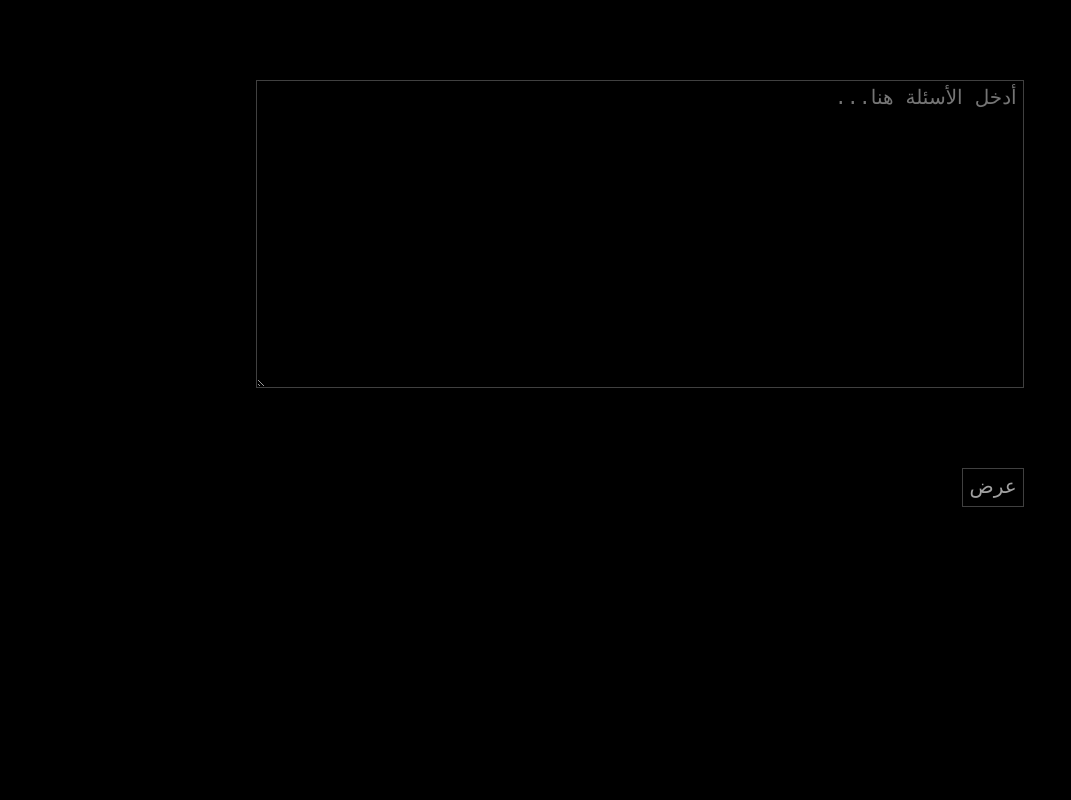
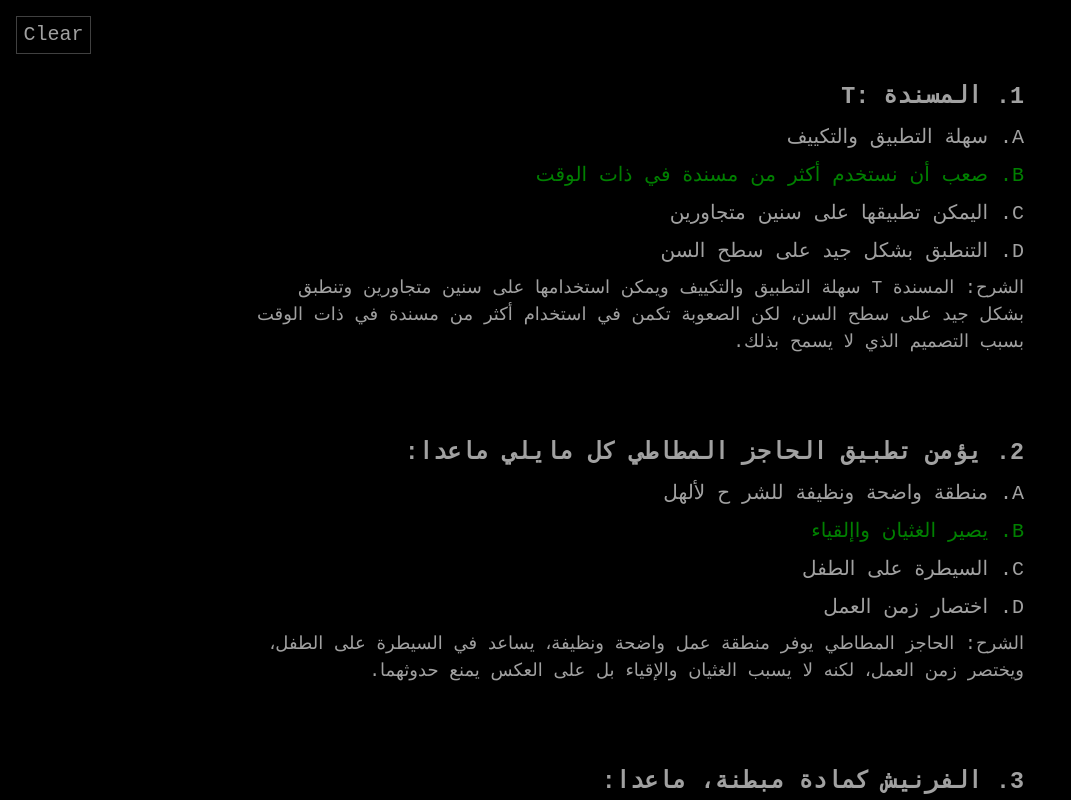
Before and after one commit to PROMCz11/marioul-ai, a SvelteKit app: page /visualizer in a window 1280 px wide. Shown: the top 800 px of the page, without its empty margins (0-1071 px from the left). Built offline with nearby package versions, Linux system fonts and the light colour scheme.

Commit message:
Temporaty bank put on display in visualizer

```diff
--- a/src/routes/visualizer/+page.svelte
+++ b/src/routes/visualizer/+page.svelte
@@ -2,6 +2,9 @@
     let questions = [];
 
     let questionsInput = "";
+
+    import explainedBank from "$lib/dental/dental-bank-explained.json";
+    questions = explainedBank;
 </script>
 
 <main class="fs-300" dir="rtl">
```
